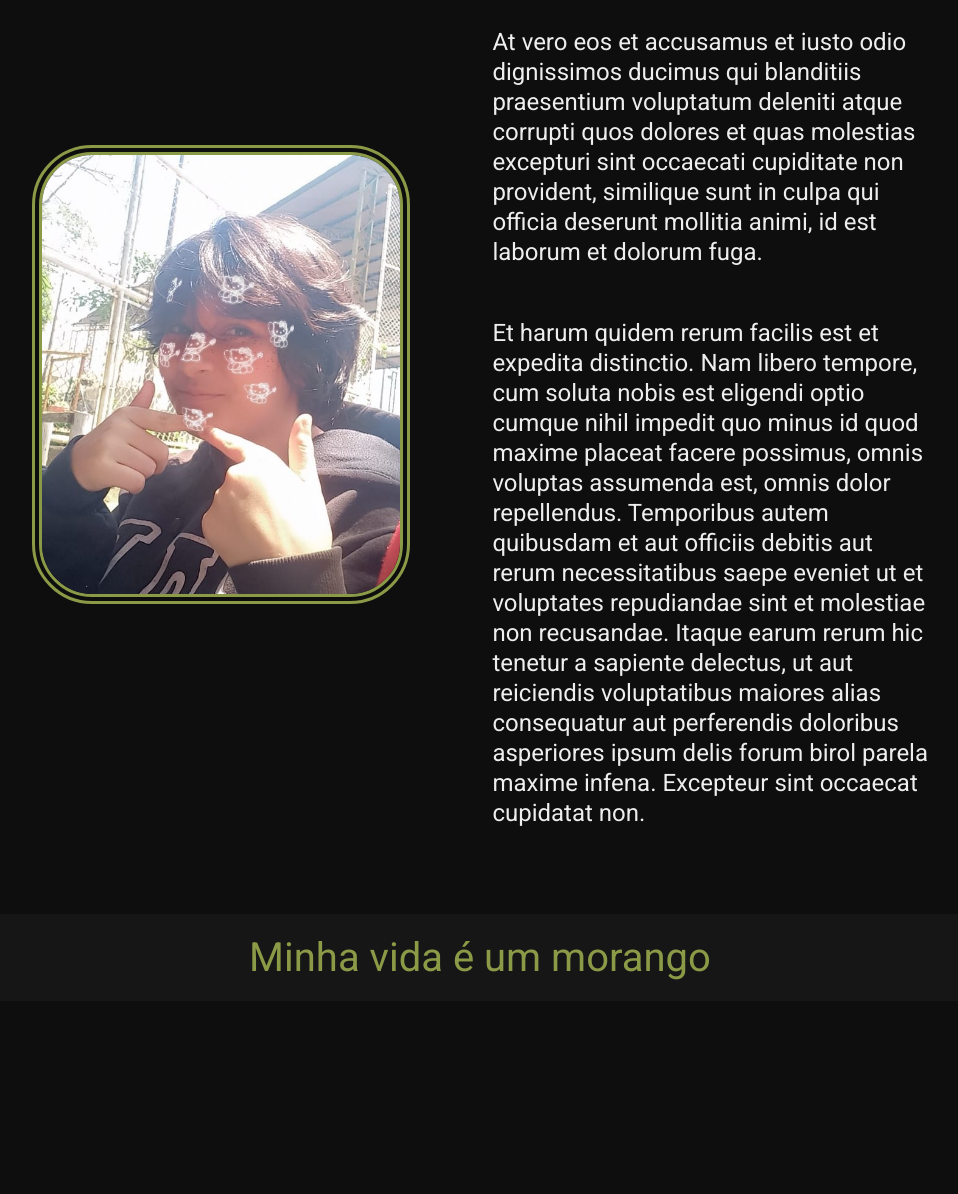
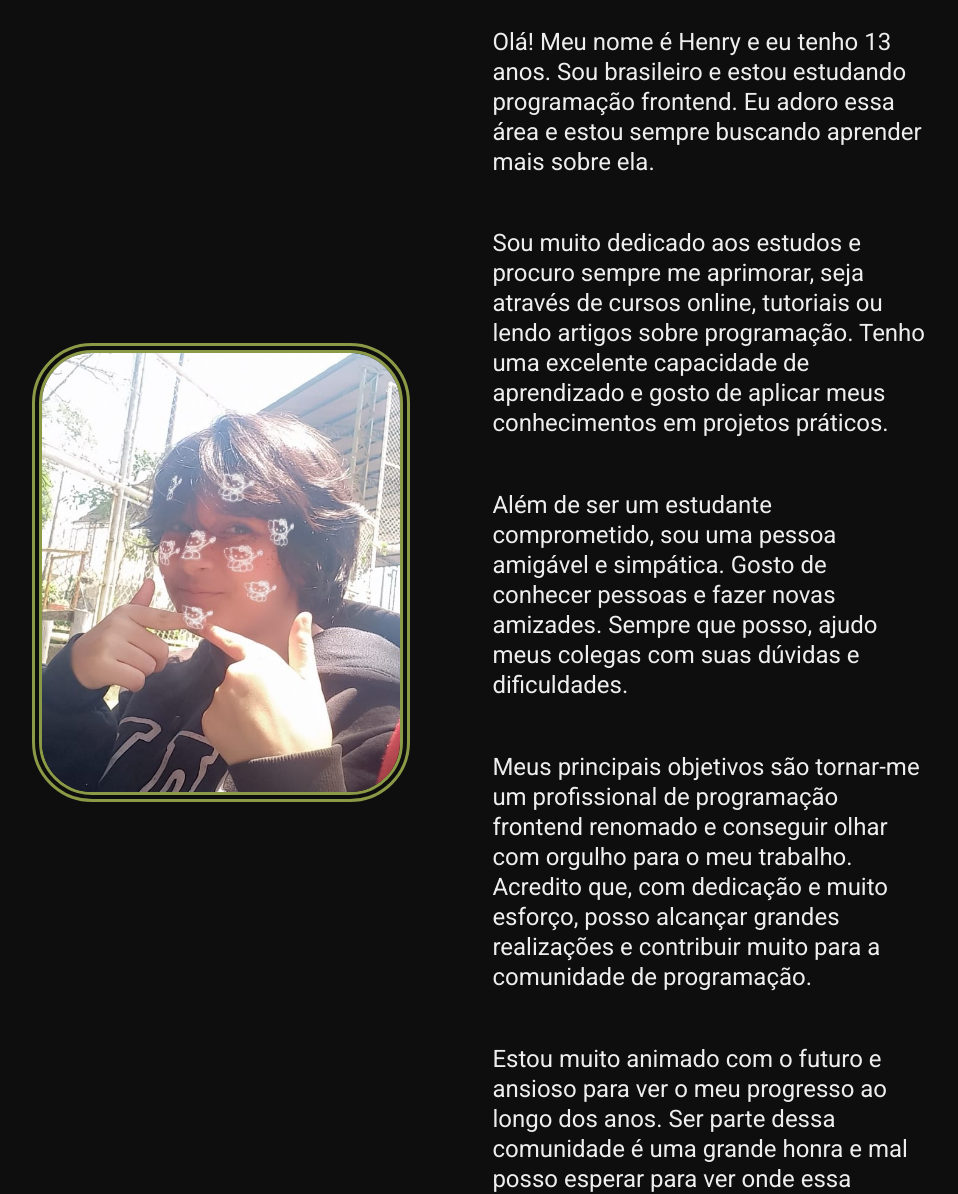
Before and after one commit to idkHenrique/portfolio, a plain HTML site: page VS code/about.html in a window 1280 px wide. Shown: the part 228-1422 px from the top of the page, without its empty margins (160-1118 px from the left). Before the commit the page ends 1229 px from the top, so only its background shows below. Drawn offline with Linux system fonts and the light colour scheme.

Commit message:
Add files via upload

```diff
--- a/VS code/about.html
+++ b/VS code/about.html
@@ -18,8 +18,15 @@
         <img class="foto_alura" src="imgs/foto2.jpeg" alt="foto kawaii">
         <section class="show__conteudo">
             <h1 class="show__conteudo__titulo">sobre mim <strong>:D</strong></h1>
-            <P class="show__conteudo__paragrafo">At vero eos et accusamus et iusto odio dignissimos ducimus qui blanditiis praesentium voluptatum deleniti atque corrupti quos dolores et quas molestias excepturi sint occaecati cupiditate non provident, similique sunt in culpa qui officia deserunt mollitia animi, id est laborum et dolorum fuga.</P>
-            <P class="show__conteudo__paragrafo">Et harum quidem rerum facilis est et expedita distinctio. Nam libero tempore, cum soluta nobis est eligendi optio cumque nihil impedit quo minus id quod maxime placeat facere possimus, omnis voluptas assumenda est, omnis dolor repellendus. Temporibus autem quibusdam et aut officiis debitis aut rerum necessitatibus saepe eveniet ut et voluptates repudiandae sint et molestiae non recusandae. Itaque earum rerum hic tenetur a sapiente delectus, ut aut reiciendis voluptatibus maiores alias consequatur aut perferendis doloribus asperiores ipsum delis forum birol parela maxime infena. Excepteur sint occaecat cupidatat non.</P>
+            <P class="show__conteudo__paragrafo">Olá! Meu nome  é Henry e eu tenho 13 anos. Sou brasileiro e estou estudando programação frontend. Eu adoro essa área e estou sempre buscando aprender mais sobre ela.</P>
+
+            <p class="show__conteudo__paragrafo">Sou muito dedicado aos estudos e procuro sempre me aprimorar, seja através de cursos online, tutoriais ou lendo artigos sobre programação. Tenho uma excelente capacidade de aprendizado e gosto de aplicar meus conhecimentos em projetos práticos.
+            </P>
+            <P class="show__conteudo__paragrafo">Além de ser um estudante comprometido, sou uma pessoa amigável e simpática. Gosto de conhecer pessoas e fazer novas amizades. Sempre que posso, ajudo meus colegas com suas dúvidas e dificuldades.</P>
+
+        <p class="show__conteudo__paragrafo">Meus principais objetivos são tornar-me um profissional de programação frontend renomado e conseguir olhar com orgulho para o meu trabalho. Acredito que, com dedicação e muito esforço, posso alcançar grandes realizações e contribuir muito para a comunidade de programação.</p>
+
+        <p class="show__conteudo__paragrafo">Estou muito animado com o futuro e ansioso para ver o meu progresso ao longo dos anos. Ser parte dessa comunidade é uma grande honra e mal posso esperar para ver onde essa jornada me levará.</P>
         </section>
     </main>
     <footer>
```
